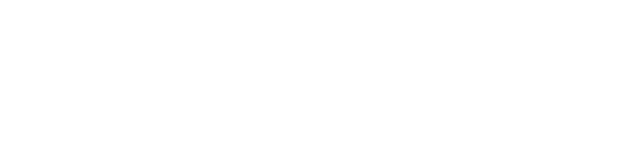
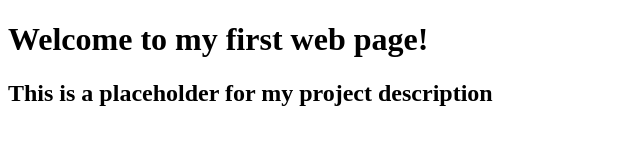
Before and after one commit to bglaudesc/project_3_demo, a plain HTML site: page index.html in a window 1280 px wide. Shown: the whole page, without its empty margins (0-640 px from the left). Drawn offline with Linux system fonts and the light colour scheme.

Commit message:
updating index file

```diff
--- a/index.html
+++ b/index.html
@@ -4,4 +4,9 @@
         <meta charset="UTF-8">
         <title>My First Page</title>
     </head>
+
+    <body>
+        <h1>Welcome to my first web page!</h1>
+        <h2>This is a placeholder for my project description</h2>
+    </body>
 </html>
```
